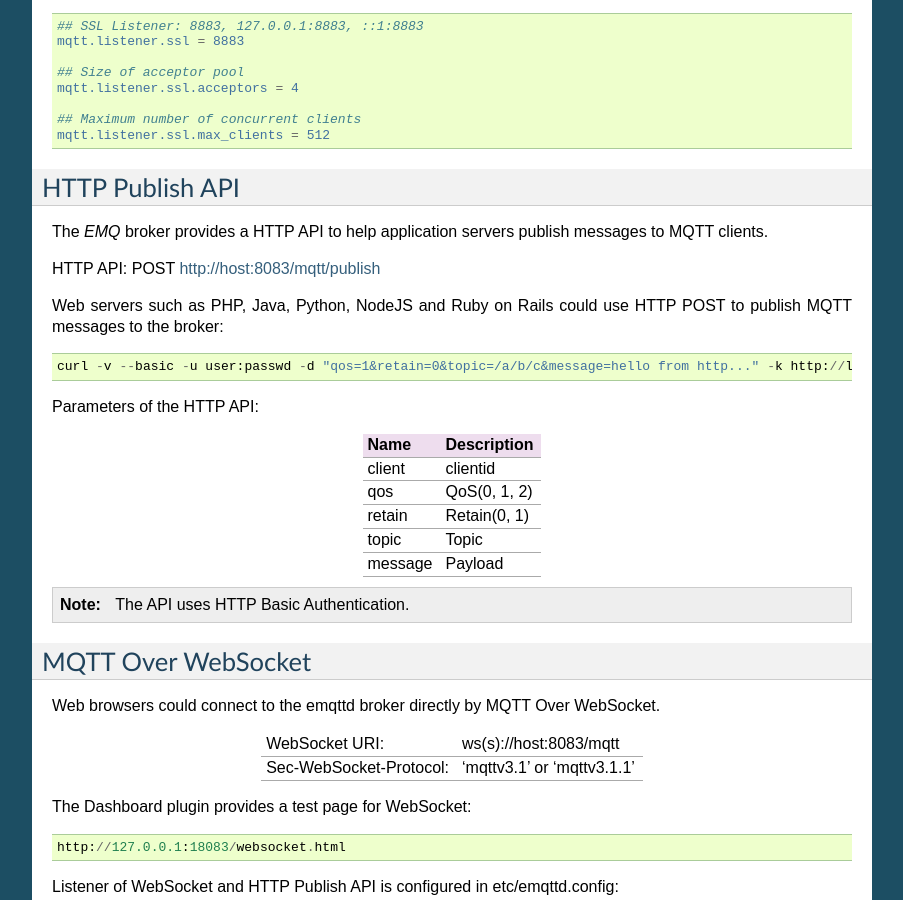
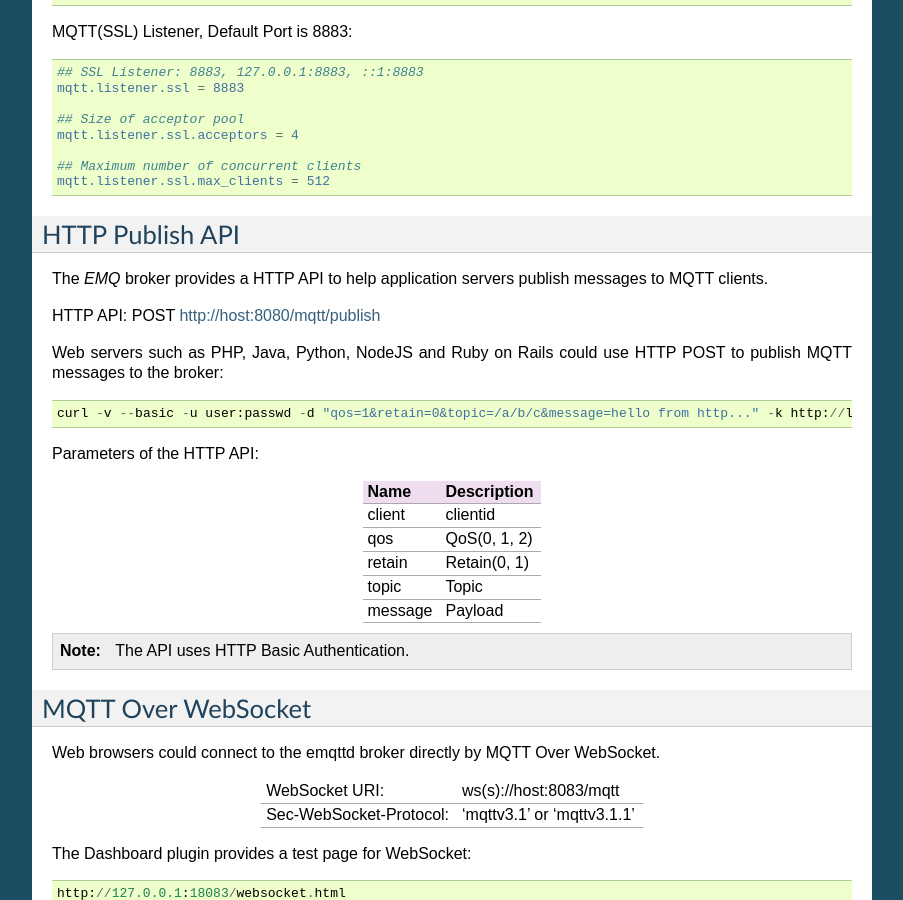
Before and after one commit to emqxarchive/emqx-docs-en, a Sphinx documentation site: the page built from source/guide.rst, in a window 1280 px wide and 900 px high, scrolled down 9098 px. Shown: the whole window, without its empty margins (198-1101 px from the left). Built offline with Sphinx 7.4.7, drawn with Linux system fonts in a browser that asks for light colours; some of the changed lines change nothing that is shown; some of the changed text lies outside the part shown.

Commit message:
Change the HTTP API Port to 8080

```diff
--- a/source/guide.rst
+++ b/source/guide.rst
@@ -368,6 +368,9 @@ Enable the 'internal' ACL module in etc/emq.conf:
 
 .. code-block:: properties
 
+    ## ACL nomatch
+    mqtt.acl_nomatch = allow
+
     ## Default ACL File
     mqtt.acl_file = etc/acl.conf
 
@@ -580,11 +583,11 @@ HTTP Publish API
 
 The *EMQ* broker provides a HTTP API to help application servers publish messages to MQTT clients.
 
-HTTP API: POST http://host:8083/mqtt/publish
+HTTP API: POST http://host:8080/mqtt/publish
 
 Web servers such as PHP, Java, Python, NodeJS and Ruby on Rails could use HTTP POST to publish MQTT messages to the broker::
 
-    curl -v --basic -u user:passwd -d "qos=1&retain=0&topic=/a/b/c&message=hello from http..." -k http://localhost:8083/mqtt/publish
+    curl -v --basic -u user:passwd -d "qos=1&retain=0&topic=/a/b/c&message=hello from http..." -k http://localhost:8080/mqtt/publish
 
 Parameters of the HTTP API:
 
```
